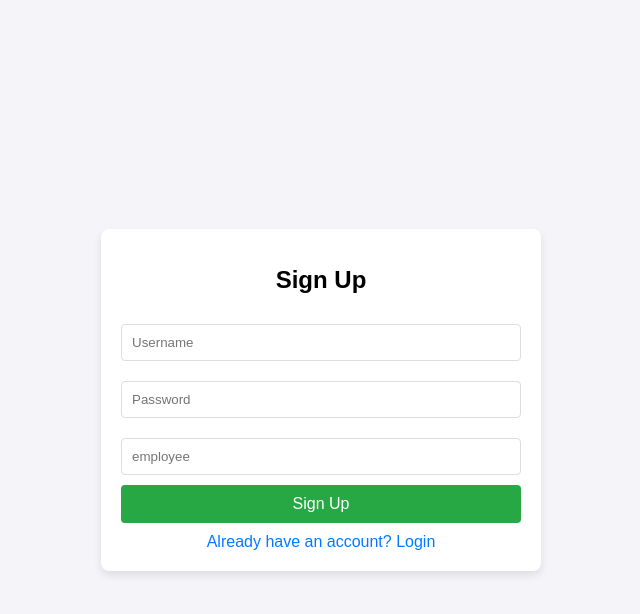
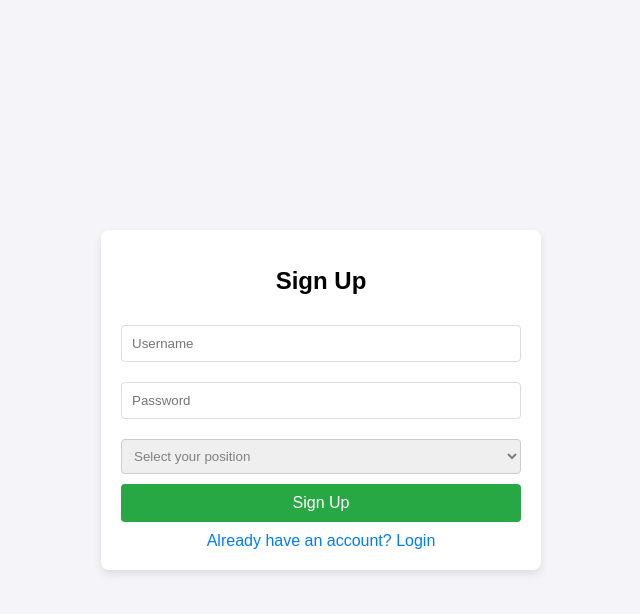
Before and after one commit to akshay-srini/learn-django-leave-app, a Django app: page /signup/ in a window 1280 px wide. Shown: the top 614 px of the page, without its empty margins (319-959 px from the left). Run offline with Django 5.2, Linux system fonts and the light colour scheme.

Commit message:
modified the user position from charfield to choicefield, and introduced a new model called leaves

```diff
--- a/base/views.py
+++ b/base/views.py
@@ -1,7 +1,7 @@
-from django.shortcuts import render, redirect
+from django.shortcuts import render, redirect, get_object_or_404
 from django.http import HttpResponse
 from django.contrib.auth import authenticate, login, logout
-from .models import CompanyUser
+from .models import CompanyUser, Leaves
 from django.contrib import messages
 from django.contrib.auth.decorators import login_required
 
@@ -37,4 +37,10 @@ def logout_view(request):
 
 @login_required(login_url='login')
 def home(request):
-    return render(request, 'home.html')
+    user_position = dict(CompanyUser.position_choices).get(request.user.position)
+    leave_records = Leaves.objects.filter(employee=request.user, leave_type='casual')
+    user_info = {
+        'user_position': user_position,
+        'leave_records': leave_records.count()
+    }
+    return render(request, 'home.html', user_info)
--- a/templates/signup.html
+++ b/templates/signup.html
@@ -56,6 +56,19 @@
     .signup-container a:hover {
         text-decoration: underline;
     }
+    select {
+        width: 100%;
+        padding: 8px;
+        margin: 10px 0;
+        border: 1px solid #ccc;
+        border-radius: 4px;
+        color: grey;
+    }
+
+    select:focus {
+        border-color: #4CAF50;
+        outline: none;
+    }
     .message {
         color: red;
         font-size: 12px;
@@ -75,7 +88,11 @@
             {% csrf_token %}
             <input type="text" name="username" placeholder="Username" required>
             <input type="password" name="password" placeholder="Password" required>
-            <input type="text" name="position" placeholder="employee" required>
+            <select name="position" required>
+                <option value="" disabled selected>Select your position</option>
+                <option value="employee">Employee</option>
+                <option value="manager">Manager</option>
+            </select>
             <button type="submit">Sign Up</button>
         </form>
         <a href="{% url 'login' %}">Already have an account? Login</a>
```
Also changed, not shown: base/models.py (+25 -2 lines), templates/home.html (+6 -1 lines), base/migrations/0002_alter_companyuser_position_leaves.py (added), base/migrations/0003_alter_leaves_no_of_days.py (added), base/migrations/0004_alter_companyuser_position.py (added), base/migrations/0005_alter_companyuser_position.py (added), base/migrations/0006_alter_companyuser_position_alter_leaves_leave_type_and_more.py (added), base/migrations/0007_alter_companyuser_position_alter_leaves_leave_type_and_more.py (added).
